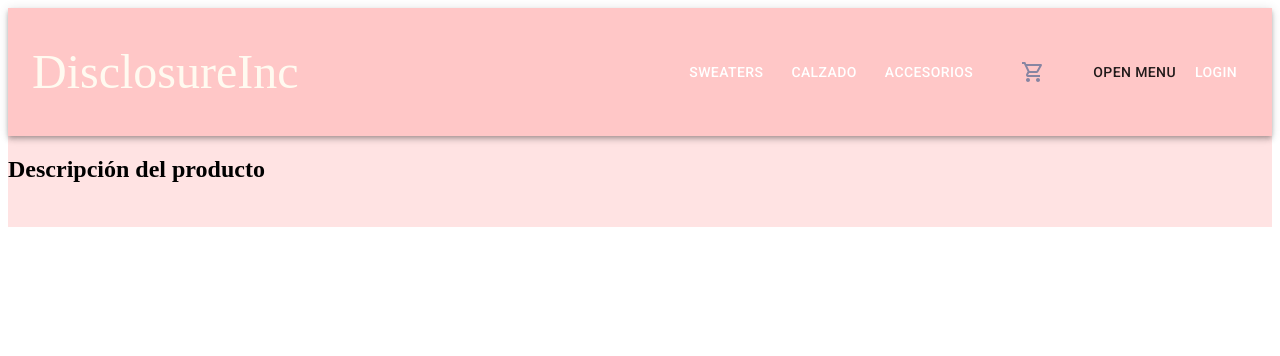
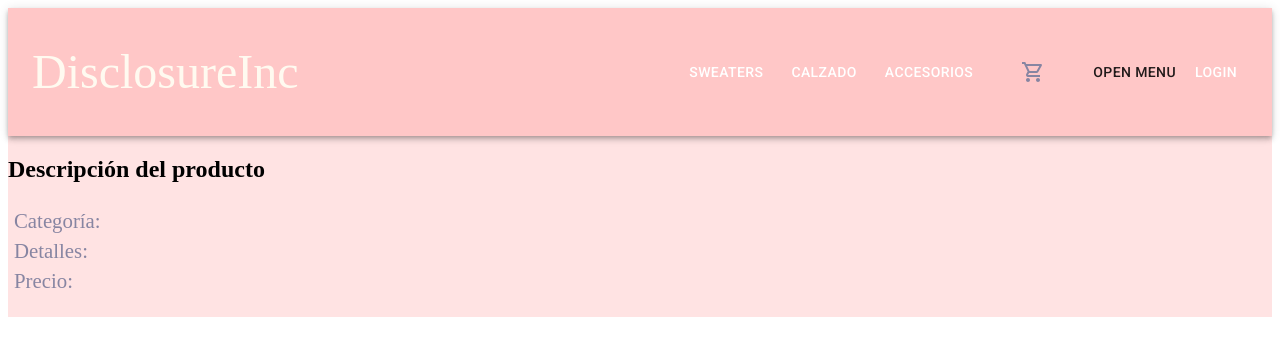
Before and after one commit to APao-dev/disclosureinc, a React (Create React App) app: page /item/1 in a window 1280 px wide. Shown: the top 356 px of the page. Built offline with nearby package versions, Linux system fonts and the light colour scheme; no server answers.

Commit message:
detalle de un item

```diff
--- a/src/components/Item/Item.js
+++ b/src/components/Item/Item.js
@@ -27,7 +27,7 @@ const useStyles = makeStyles({
   },
 });
 
-export default function MediaCard({title, description, image, categorie, price}) {
+export default function MediaCard({title, description, image, categorie, price, id}) {
 
   const classes = useStyles();
   const history =useHistory();
@@ -45,11 +45,14 @@ export default function MediaCard({title, description, image, categorie, price})
         />
         <CardContent>
           <Typography gutterBottom variant="h5" component="h2">
+            {categorie}
            {title}
 
+
           </Typography>
+
           <Typography variant="body2" color="textSecondary" component="p">
-           {description}
+
            {price}
           </Typography>
         </CardContent>
@@ -58,7 +61,7 @@ export default function MediaCard({title, description, image, categorie, price})
 
 
         <ItemCountContainer/>
-        <Button onClick={() => history.push("/item/product.id")} style={{padding:"18px", color:"#ffc7c7", border:"#8785a2 solid 1px"}}>Ver más</Button>
+        <Button onClick={() => history.push(`/item/${id}`)} style={{padding:"18px", color:"#ffc7c7", border:"#8785a2 solid 1px"}}>Ver más</Button>
 
       </CardActions>
 
--- a/src/components/ItemDetail/ItemDetail.js
+++ b/src/components/ItemDetail/ItemDetail.js
@@ -6,14 +6,14 @@ export default function ItemDetail({item}) {
 
     return(
 
-       <div><h2>Descripción del producto</h2>
+       <div ><h2>Descripción del producto</h2>
             <div style={{display: "flex"}}>
 
-                <div key={item.id}>
-
+                <div  key={item.id}>
+                <p>Categoría: {item.categorie}</p>
                 <p>{item.title}</p>
-                <p>{item.description}</p>
-                <p>{item.price}</p><br></br>
+                <p>Detalles: {item.description}</p>
+                <p>Precio: {item.price}</p><br></br>
 
                 </div>
             </div>
--- a/src/components/ItemList/ItemList.js
+++ b/src/components/ItemList/ItemList.js
@@ -11,7 +11,7 @@ export default function ItemList({ItemData}) {
                     ItemData.map((post) => {
                         return(
 
-                            <Item key={post.id}   title={post.title} description={post.description} image={post.image} />
+                            <Item key={post.id}  title={post.title} description={post.description} image={post.image} id={post.id}/>
 
                         )
                     })
--- a/src/containers/ItemCountContainer/ItemCountContainer.js
+++ b/src/containers/ItemCountContainer/ItemCountContainer.js
@@ -7,7 +7,7 @@ export default function ItemCountContainer(){
     const[number, setNumber] = useState(0);
 
     useEffect(() => {
-        console.log('ComponentDidMount desde useEffect');
+
     }, [number]);
 
 
--- a/src/containers/ItemDetailContainer/ItemDetailContainer.js
+++ b/src/containers/ItemDetailContainer/ItemDetailContainer.js
@@ -15,7 +15,7 @@ export default function ShowItemDetailContainer() {
             // filtrar
             .then(data=> {
                 const idPars = parseInt(id)
-                const filtro = data.filter(product => product.id === idPars)
+                const filtro = data.filter(item => item.id === idPars)
                 setItemDetail(filtro[0])
                 console.log(filtro)
             }
```
